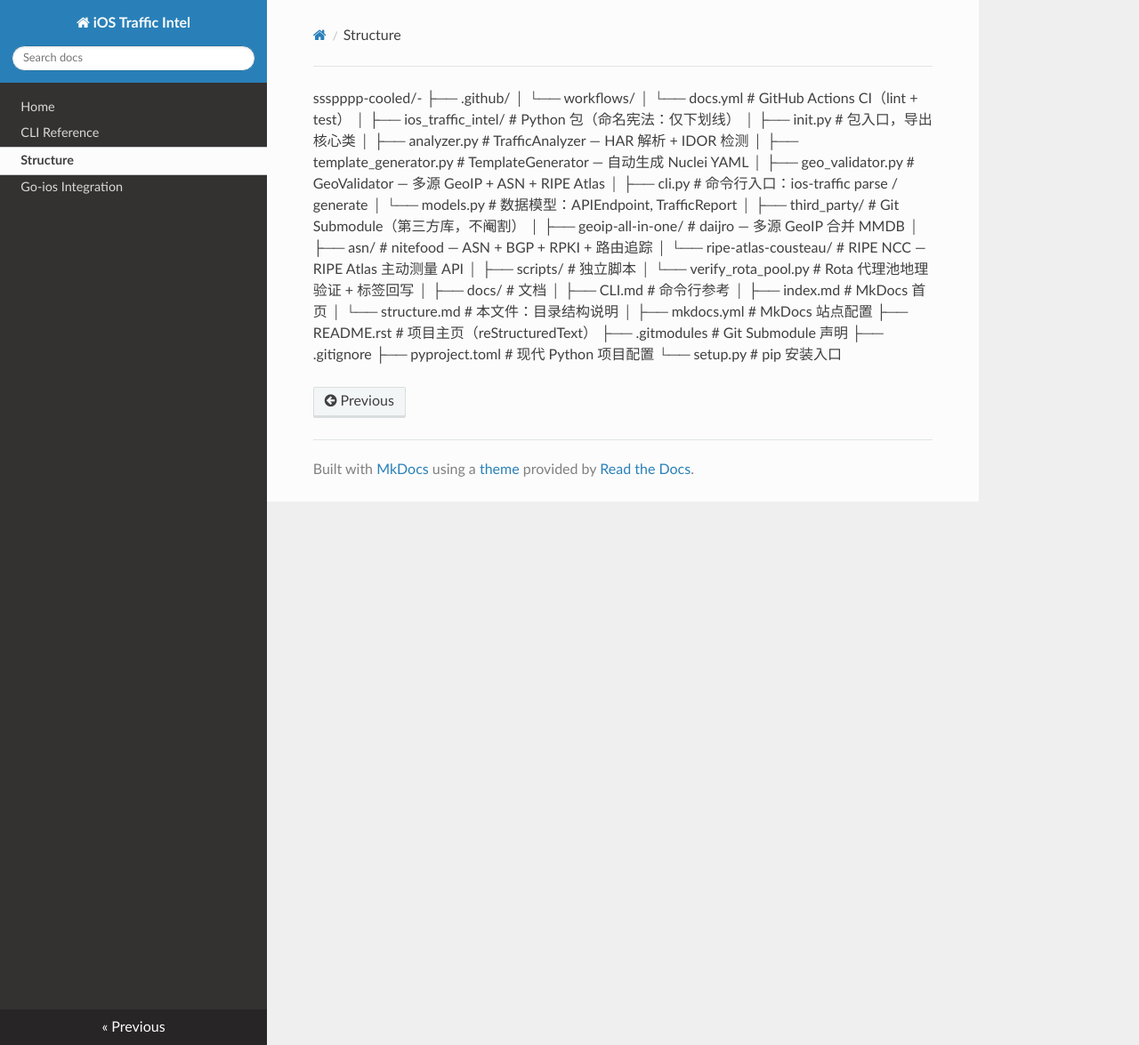
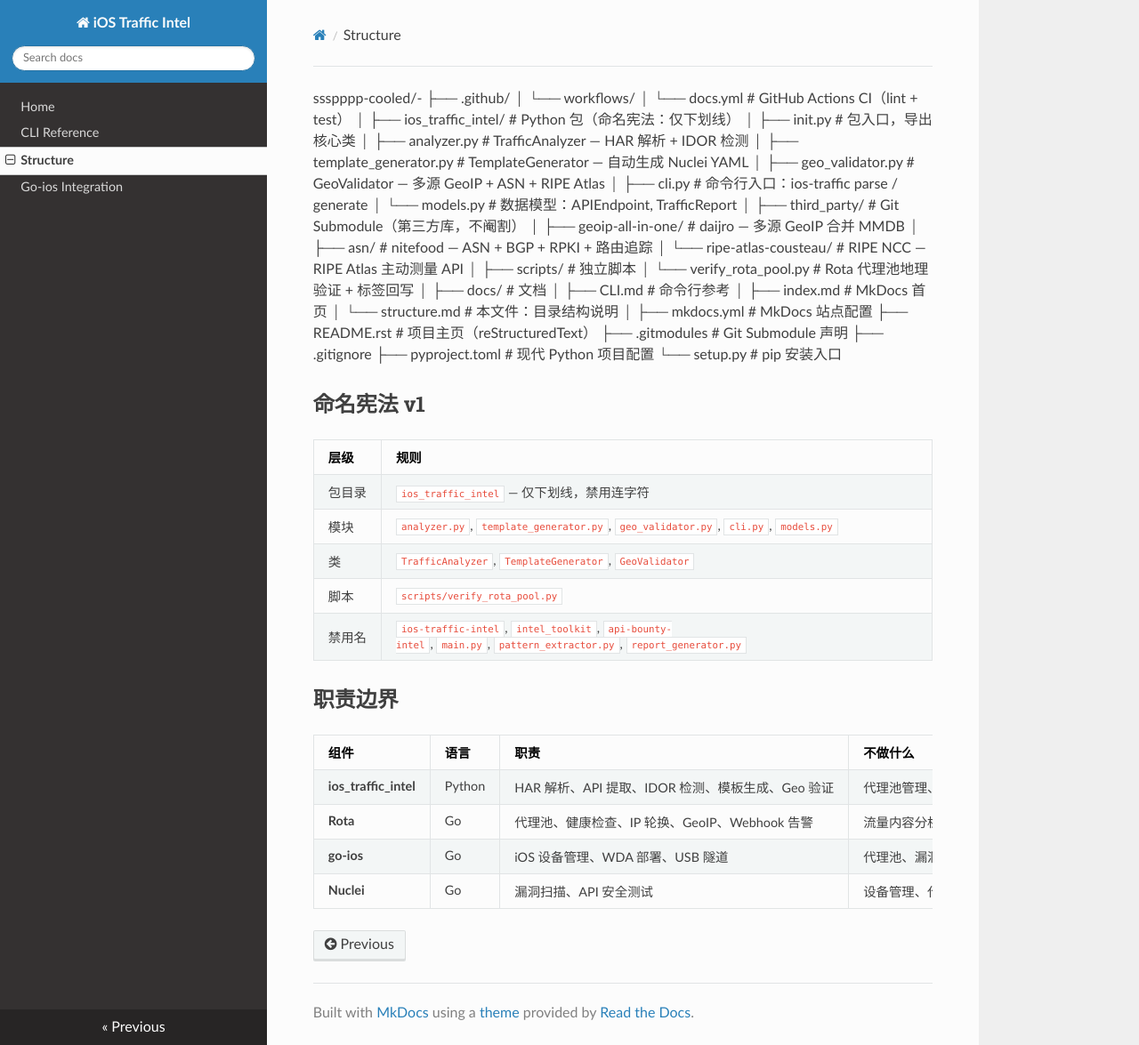
Before and after one commit to sssppp-cooled/-, an MkDocs documentation site: the page built from docs/structure.md, in a window 1280 px wide and 1175 px high. Shown: the whole window at 89% size. Built offline with MkDocs 1.6.1, drawn with Linux system fonts in a browser that asks for light colours; nearby versions of some CDN libraries.

Commit message:
Document naming conventions and responsibilities
Added naming conventions and responsibility boundaries for components.

```diff
--- a/docs/structure.md
+++ b/docs/structure.md
@@ -30,3 +30,22 @@ ssspppp-cooled/-
 ├── .gitignore
 ├── pyproject.toml                # 现代 Python 项目配置
 └── setup.py                      # pip 安装入口
+
+## 命名宪法 v1
+
+| 层级 | 规则 |
+|------|------|
+| 包目录 | `ios_traffic_intel` — 仅下划线，禁用连字符 |
+| 模块 | `analyzer.py`, `template_generator.py`, `geo_validator.py`, `cli.py`, `models.py` |
+| 类 | `TrafficAnalyzer`, `TemplateGenerator`, `GeoValidator` |
+| 脚本 | `scripts/verify_rota_pool.py` |
+| 禁用名 | `ios-traffic-intel`, `intel_toolkit`, `api-bounty-intel`, `main.py`, `pattern_extractor.py`, `report_generator.py` |
+
+## 职责边界
+
+| 组件 | 语言 | 职责 | 不做什么 |
+|------|------|------|---------|
+| **ios_traffic_intel** | Python | HAR 解析、API 提取、IDOR 检测、模板生成、Geo 验证 | 代理池管理、设备控制 |
+| **Rota** | Go | 代理池、健康检查、IP 轮换、GeoIP、Webhook 告警 | 流量内容分析 |
+| **go-ios** | Go | iOS 设备管理、WDA 部署、USB 隧道 | 代理池、漏洞扫描 |
+| **Nuclei** | Go | 漏洞扫描、API 安全测试 | 设备管理、代理池 |
```
